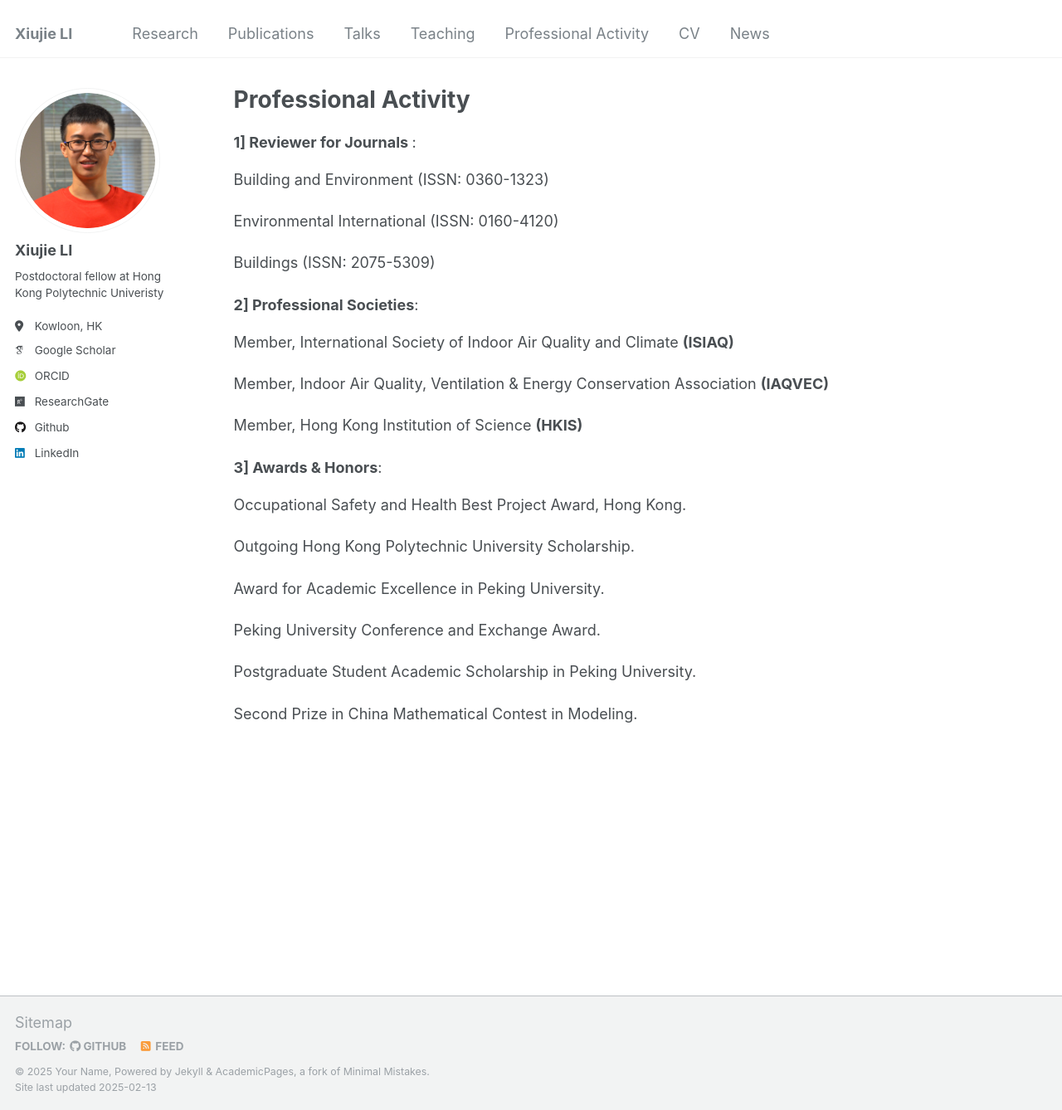
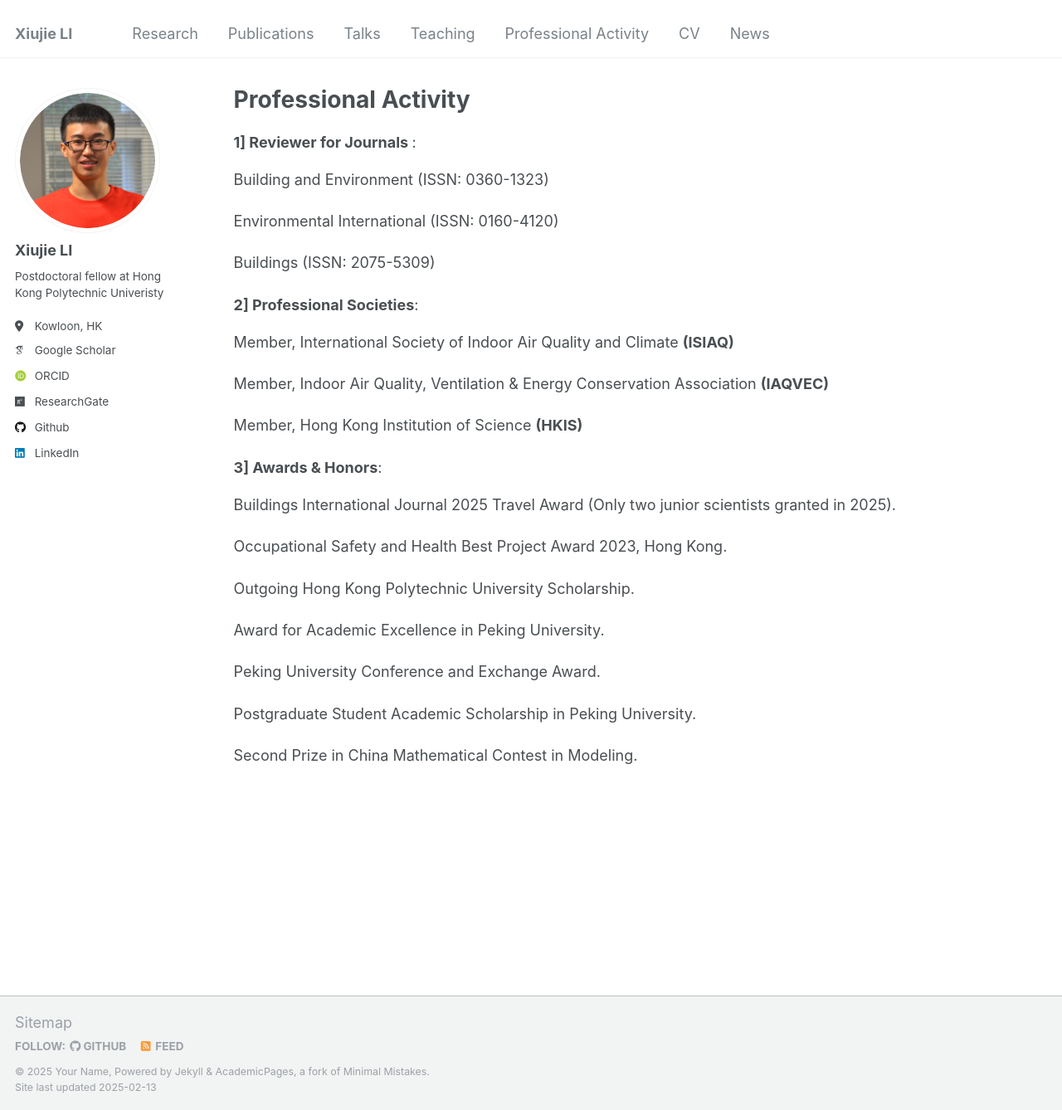
Before and after one commit to XiujieLI/XiujieLI.github.io, a Jekyll site: the page built from _pages/professional.html, in a window 1280 px wide and 1338 px high. Shown: the whole window at 83% size. Built offline with Jekyll 4.4.1, drawn with Linux system fonts in a browser that asks for light colours; some web fonts are replaced.

Commit message:
Update professional.html
updates

```diff
--- a/_pages/professional.html
+++ b/_pages/professional.html
@@ -28,7 +28,8 @@ Member, Hong Kong Institution of Science <strong>(HKIS)</strong>
 </p>
 
 <strong> 3] Awards & Honors</strong>:
-<p> Occupational Safety and Health Best Project Award, Hong Kong.</p>
+<p> Buildings International Journal 2025 Travel Award (Only two junior scientists granted in 2025).</p>
+<p> Occupational Safety and Health Best Project Award 2023, Hong Kong.</p>
 <p> Outgoing Hong Kong Polytechnic University Scholarship.</p>
 <p> Award for Academic Excellence in Peking University.</p>
 <p> Peking University Conference and Exchange Award.</p>
```
